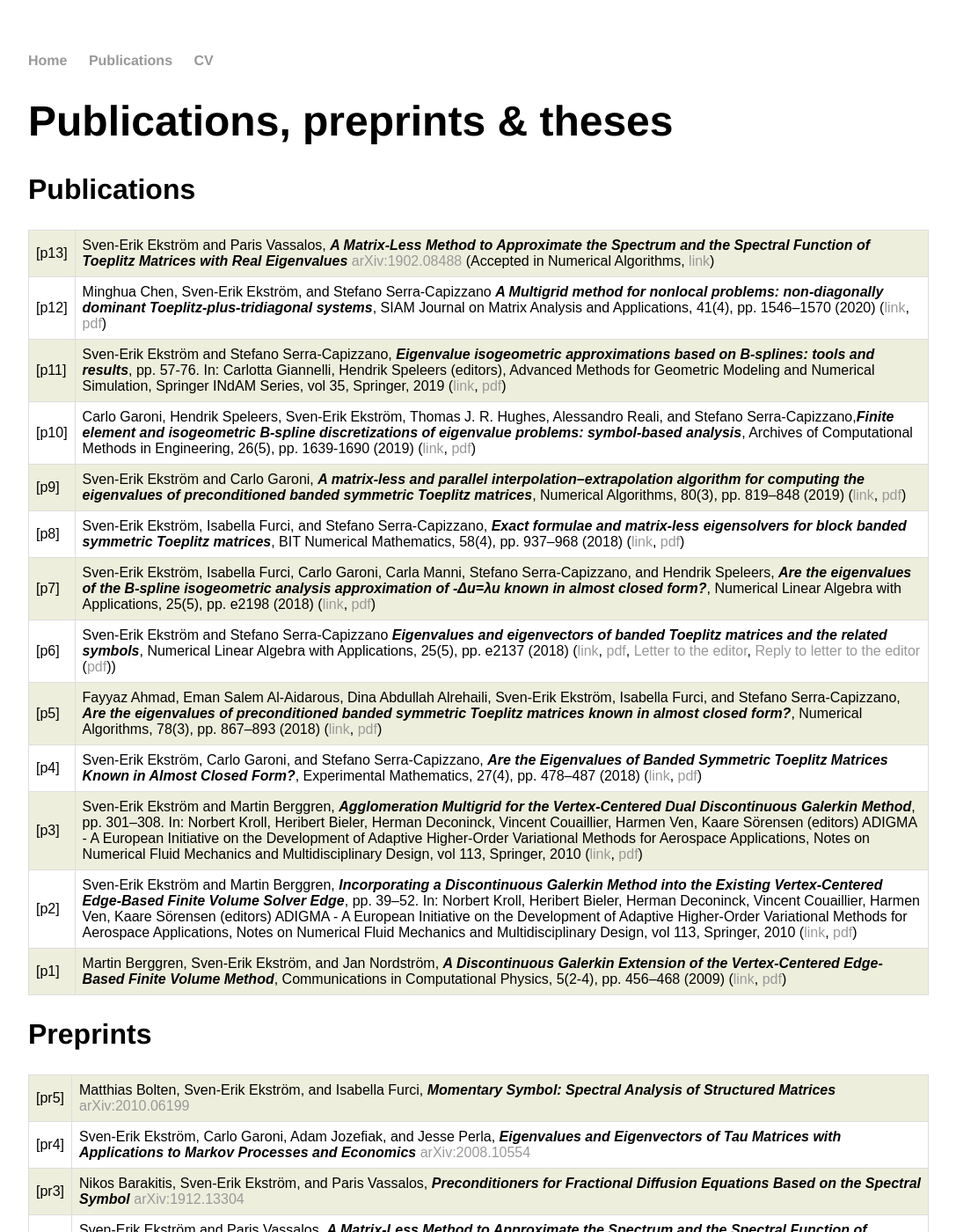
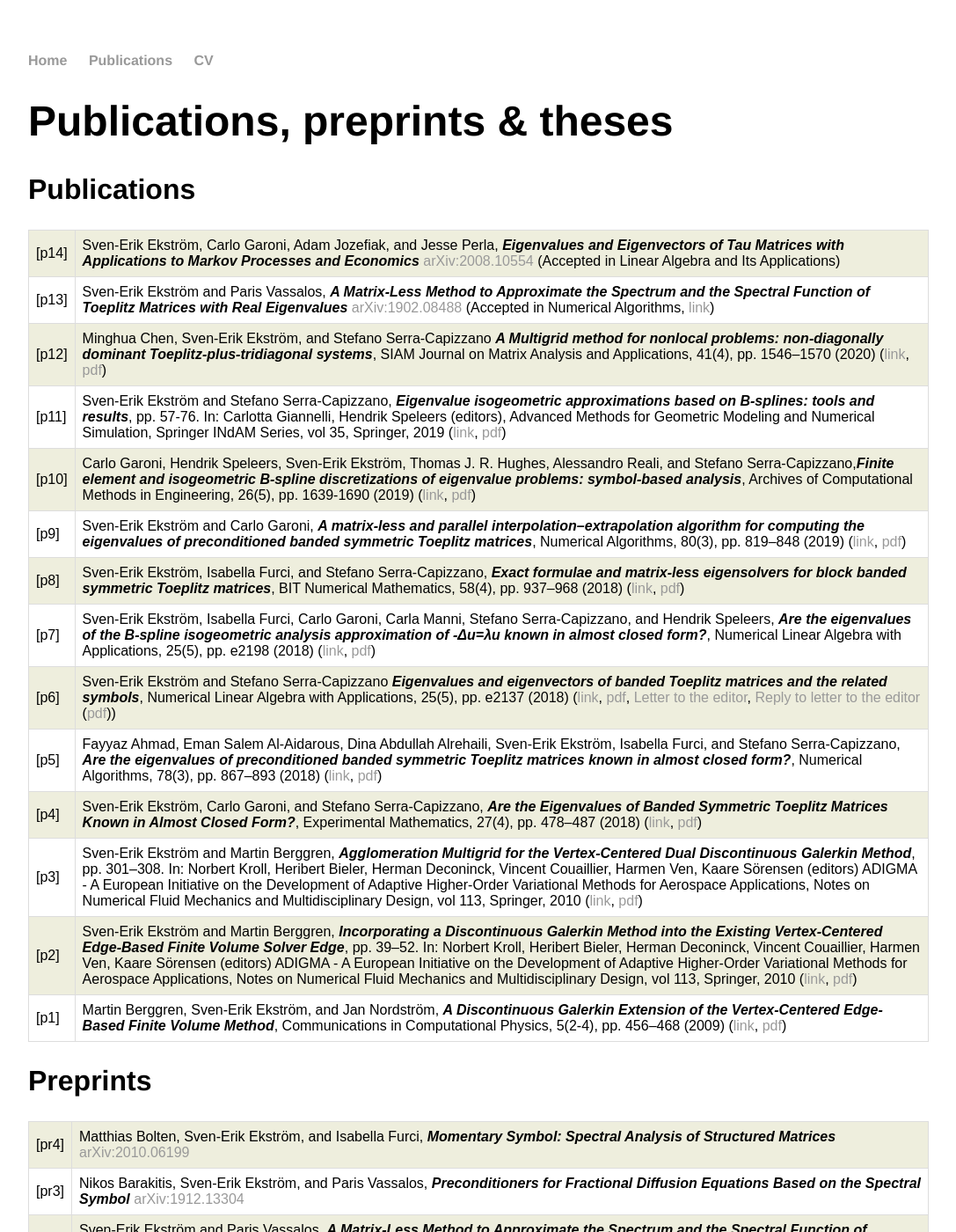
Before and after one commit to sverek/sverek.github.io, a Jekyll site: the page built from publications/index.html, in a window 1280 px wide and 1400 px high. Shown: the whole window at 88% size, without its empty margins (96-1183 px from the left). Built offline with Jekyll 4.4.1, drawn with Linux system fonts in a browser that asks for light colours; part of the change alters nothing that is shown.

Commit message:
new publication

```diff
--- a/publications/index.html
+++ b/publications/index.html
@@ -25,6 +25,12 @@ tr:nth-child(odd) {
 	<p>
 		<h2>Publications</h2>
 		<table>
+			<tr>
+				<td>[p14]</td>
+				<td>Sven-Erik Ekström, Carlo Garoni, Adam Jozefiak, and Jesse Perla, <i><b>Eigenvalues and Eigenvectors of Tau Matrices with Applications to Markov Processes and Economics
+				</b></i> <a href="https://arxiv.org/abs/2008.10554">arXiv:2008.10554</a> (Accepted in Linear Algebra and Its Applications)
+				</td>
+			</tr>
 			<tr>
 				<td>[p13]</td>
 				<td>Sven-Erik Ekström and Paris Vassalos, <i><b>A Matrix-Less Method to Approximate the Spectrum and the Spectral Function of Toeplitz Matrices with Real Eigenvalues</b></i> <a href="https://arxiv.org/abs/1902.08488">arXiv:1902.08488</a> (Accepted in Numerical Algorithms, <a href="https://doi.org/10.1007/s11075-021-01130-9">link</a>)
@@ -99,15 +105,9 @@ tr:nth-child(odd) {
 		<h2>Preprints</h2>
 		<table>
 			<tr>
-				<td>[pr5]</td>
+				<td>[pr4]</td>
 				<td>Matthias Bolten, Sven-Erik Ekström, and Isabella Furci, <i><b>Momentary Symbol: Spectral Analysis of Structured Matrices
 				</b></i> <a href="https://arxiv.org/abs/2010.06199">arXiv:2010.06199</a>
-				</td>
-			</tr>
-			<tr>
-				<td>[pr4]</td>
-				<td>Sven-Erik Ekström, Carlo Garoni, Adam Jozefiak, and Jesse Perla, <i><b>Eigenvalues and Eigenvectors of Tau Matrices with Applications to Markov Processes and Economics
-				</b></i> <a href="https://arxiv.org/abs/2008.10554">arXiv:2008.10554</a>
 				</td>
 			</tr>
 			<tr>
```
